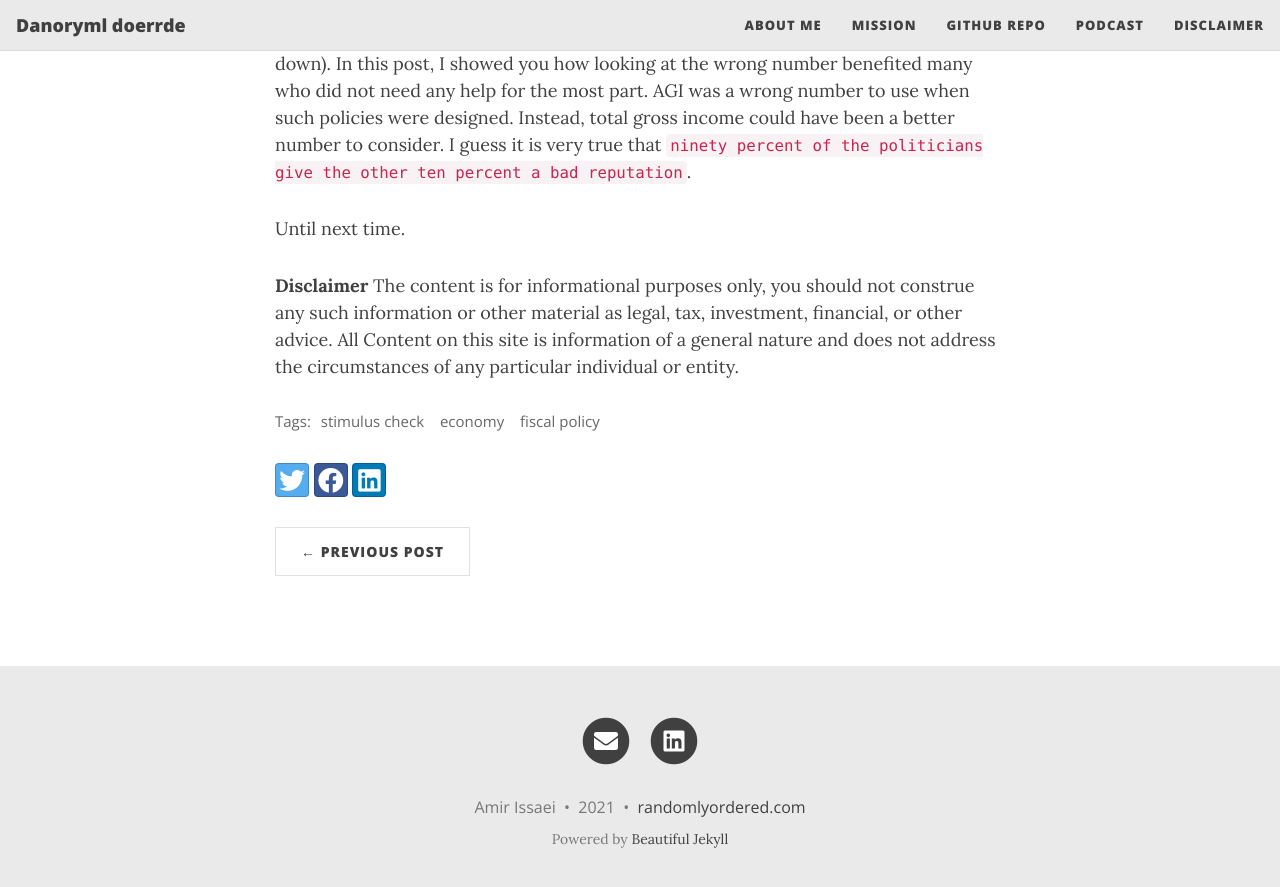
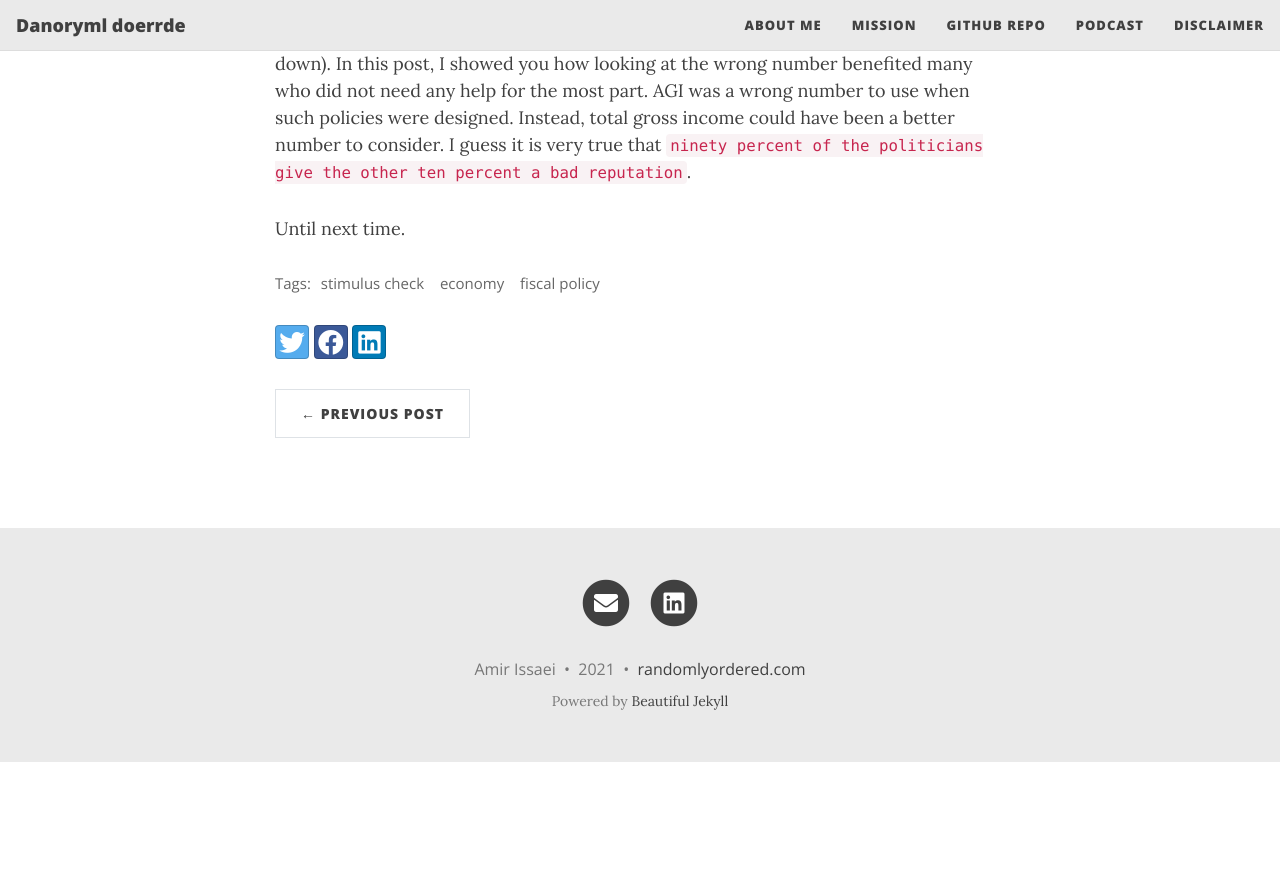
Before and after one commit to aissaei/randomlyordered.github.io, a Jekyll site: the page built from _posts/2021-03-19-Top-10-received-their-1400-stimulus-checks-how-about-you.md, in a window 1280 px wide and 900 px high, scrolled down 4221 px. Shown: the top 887 px of the window. Built offline with Jekyll 4.4.1, drawn with Linux system fonts in a browser that asks for light colours; nearby versions of some CDN libraries; comment, search, counter and statistics services are not loaded; after the commit the page ends 4983 px from its top, so only the background shows below that.

```diff
--- a/_posts/2021-03-19-Top-10-received-their-1400-stimulus-checks-how-about-you.md
+++ b/_posts/2021-03-19-Top-10-received-their-1400-stimulus-checks-how-about-you.md
@@ -56,5 +56,3 @@
 Ill-designed fiscal and monetary policies result in unwanted outcomes. In previous post, I showed you how following the wrong metric for inflation could benefit population asymmetrically (meaning rich becomes richer and middle class is pushed down). In this post, I showed you how looking at the wrong number benefited many who did not need any help for the most part. AGI was a wrong number to use when such policies were designed. Instead, total gross income could have been a better number to consider. I guess it is very true that `ninety percent of the politicians give the other ten percent a bad reputation`.
 
 Until next time.
-
-**Disclaimer** The content is for informational purposes only, you should not construe any such information or other material as legal, tax, investment, financial, or other advice. All Content on this site is information of a general nature and does not address the circumstances of any particular individual or entity.
```
Also changed, not shown: _posts/2021-03-13-you_are_poorer_than_what_you_are_told copy.md (+0 -2 lines).
